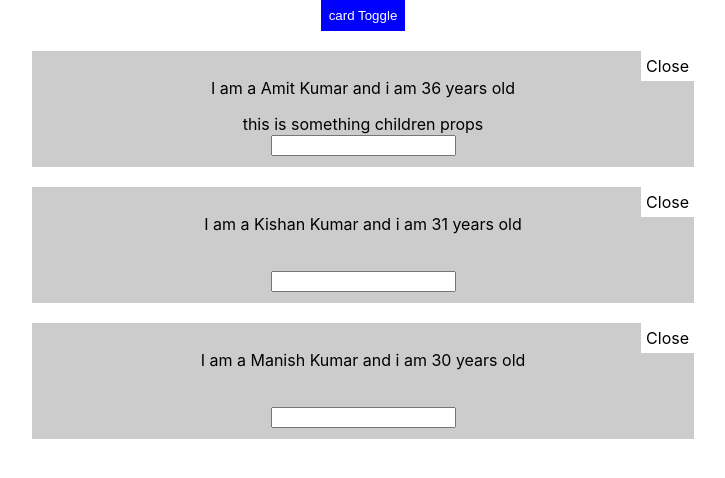
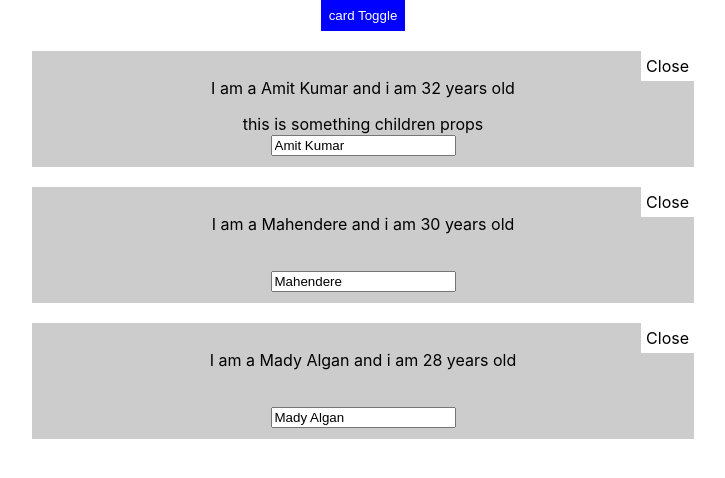
Before and after one commit to roneet002/new-app, a React (Create React App) app: page / in a window 1280 px wide. Both pictures are taken after a click on the button "card Toggle". Shown: the top 478 px of the page, without its empty margins (277-1002 px from the left). Built offline with nearby package versions, Linux system fonts and the light colour scheme.

Commit message:
search added

```diff
--- a/src/App.js
+++ b/src/App.js
@@ -1,6 +1,4 @@
 import React, { Component } from 'react';
-import './Person/Person.css'
-
 import './App.css';
 import Person from './Person/Person'
 class App extends Component{
@@ -16,21 +14,43 @@ constructor(props){
   }
 }
 clickHandler=()=>{
-
-  const showToggle = this.state.showToggle;
+const showToggle = this.state.showToggle;
 this.setState({
   showToggle:!showToggle
 })
 }
+switchNameHandler=(newName)=>{
+this.setState({
+  Person:[
+    {id:'abc1', name:newName, age:40},
+    {id:'abc2', name:"Mahender", age:30},
+    {id:'abc3', name:"Mady Algan", age:28}
+  ]
+})
+}
+NameChangeHandler=(event)=>{
+  this.setState({
+    Person:[
+      {id:'abc1', name:event.target.value, age:40},
+      {id:'abc2', name:"Mahender", age:30},
+      {id:'abc3', name:"Mady Algan", age:28}
+    ]
+  })
+  }
 
 render(){
+
+
+
+
 let showToggle = null;
 if(this.state.showToggle){
   showToggle = (
 <div>
-<Person name="Amit Kumar" age="36">this is something children props</Person>
-<Person name="Kishan Kumar" age="31"></Person>
-<Person name="Manish Kumar" age="30"></Person>
+<Person name={this.state.Person[0].name} age={this.state.Person[0].age} click={()=>{this.switchNameHandler('sgdasdg')}}
+changed={this.NameChangeHandler}>this is something children props</Person>
+<Person name={this.state.Person[1].name} age={this.state.Person[1].age} ></Person>
+<Person name={this.state.Person[2].name} age={this.state.Person[2].age} ></Person>
 </div>
   )
 }
--- a/src/Person/Person.js
+++ b/src/Person/Person.js
@@ -6,9 +6,9 @@ return(
 <div className="Person">
 <p>I am  a {props.name}  and i am {props.age} years old</p>
 {props.children}
-<span className="close">Close</span>
+<span className="close" onClick={props.close}>Close</span>
 <br/>
-<input type="text" />
+<input type="text" onChange={props.changed} value={props.name} />
 </div>
 )
 }
```
